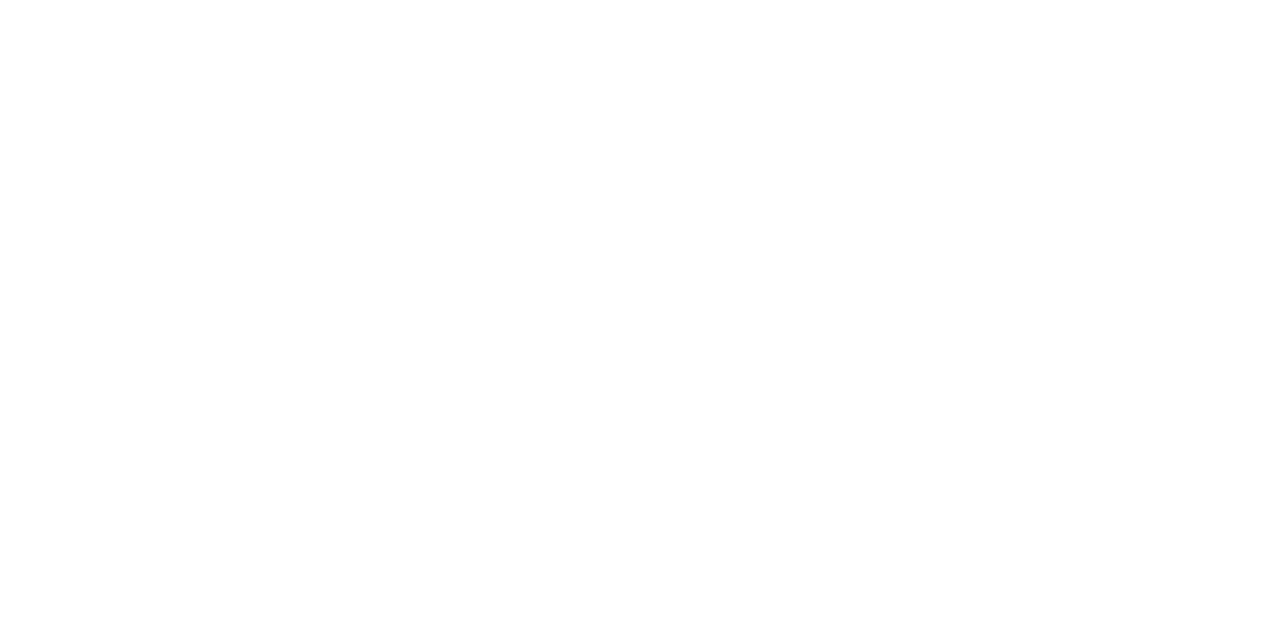
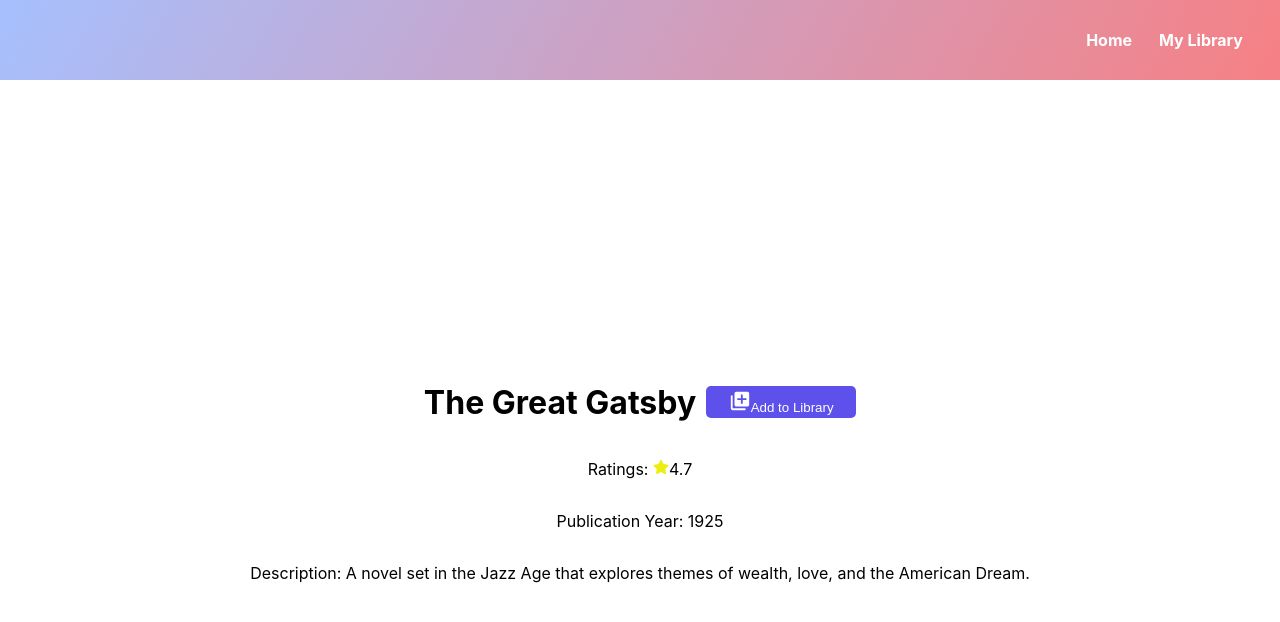
Before and after one commit to sharonrajkondapaturi/bookSample, a React (Create React App) app: page /bookDetails/1 in a window 1280 px wide. Shown: the top 622 px of the page. Built offline with nearby package versions, Linux system fonts and the light colour scheme.

Commit message:
second-commit

```diff
--- a/src/App.js
+++ b/src/App.js
@@ -1,3 +1,4 @@
+import {useState} from 'react'
 import {BrowserRouter,Routes,Route} from 'react-router-dom'
 import Home from './components/Home'
 import BookDetails from './components/BookDetails'
@@ -54,10 +55,10 @@
   }
 
 const App = () => {
-  const bookData = bookDetails.books
-  const libraryData = {}
+  const [bookData,setBookDetails] = useState(bookDetails.books)
+  const [libraryData,setLibraryData] = useState([])
   return(
-    <Context.Provider value={{bookData,libraryData}}>
+    <Context.Provider value={{bookData,setBookDetails,libraryData,setLibraryData}}>
       <BrowserRouter>
       <Routes>
       <Route path="/" element={<Home/>}/>
--- a/src/components/BookDetails/index.css
+++ b/src/components/BookDetails/index.css
@@ -0,0 +1,24 @@
+.book-details{
+    display: flex;
+    flex-direction: column;
+    justify-content: center;
+    align-items: center;
+    min-height: 100vh;
+}
+.book-button{
+    border: none;
+    height:32px;
+    width:150px;
+    border-radius: 5px;
+    background-color:#5d50eb ;
+    color:#fff;
+    cursor: pointer;
+    text-align: center;
+    margin-left:10px;
+}
+.book-mini-row{
+    display: flex;
+    flex-direction: row;
+    justify-content: space-between;
+    align-items: center;
+}
--- a/src/components/BookDetails/index.js
+++ b/src/components/BookDetails/index.js
@@ -1,8 +1,38 @@
-import {useState} from 'react'
+import {useState,useContext} from 'react'
+import { MdLibraryAdd } from "react-icons/md";
+import { FaStar } from "react-icons/fa";
 import { useParams } from 'react-router-dom'
+import Header from '../Header'
+import Context from '../../context/Context'
+import './index.css'
 
 const BookDetails = ()=>{
     const {id} = useParams()
+    const {bookData,libraryData,setLibraryData} = useContext(Context)
+    const displayBook = bookData[id-1]
+
+    const onLibrary = ()=>{
+        const newLibrary = displayBook
+        setLibraryData(...libraryData,newLibrary)
+    }
+
+    return(
+        <>
+            <Header/>
+            <div className='book-details'>
+            <div className='book-mini-row'>
+            <h1>{displayBook.title}</h1>
+            <button type="button" className="book-button" onClick={onLibrary}>
+            <MdLibraryAdd size={22}/>
+            Add to Library
+            </button>
+            </div>
+            <p>Ratings: <FaStar color="#eded11"/>{displayBook.rating}</p>
+            <p>Publication Year: {displayBook.publication_year}</p>
+            <p>Description: {displayBook.description}</p>
+            </div>
+        </>
+    )
 }
 
 export default BookDetails
--- a/src/components/BookList/index.css
+++ b/src/components/BookList/index.css
@@ -16,8 +16,10 @@
 .book-span{
     margin-bottom:5px;
 }
+
 .book-head{
     font-size:24px;
     text-align: center;
     font-weight:500;
+    margin-right: 5px;
 }
--- a/src/components/BookList/index.js
+++ b/src/components/BookList/index.js
@@ -8,7 +8,7 @@
     const navigate = useNavigate()
 
     const onBookDetails = ()=>{
-        navigate(`bookDetails/:${id}`)
+        navigate(`/bookDetails/${id}`)
     }
     return(
         <li className='book-list' onClick={onBookDetails}>
--- a/src/components/Header/index.js
+++ b/src/components/Header/index.js
@@ -6,7 +6,6 @@
     <header className='nav-back'>
         <nav>
             <a className="nav-ele" href="/">Home</a>
-            <a className="nav-ele" href="/bookDetails">Book Details</a>
             <a className="nav-ele" href="/myLibrary">My Library</a>
         </nav>
     </header>
--- a/src/components/Home/index.js
+++ b/src/components/Home/index.js
@@ -1,6 +1,7 @@
-import {useState} from 'react'
+import {useState,useContext} from 'react'
 import Header from '../Header'
 import BookList from '../BookList'
+import Context from '../../context/Context.js'
 import './index.css'
 
 const bookDetails = {
@@ -53,13 +54,13 @@
     }
 
 const Home = ()=>{
-    const [bookData, setBookDetails] = useState(bookDetails.books)
+    const {bookData,setBookDetails} = useContext(Context)
     const [bookType, setBookType] = useState('')
     const onBooks = ()=>(
         <ul className='book-unlist'>
             {
             bookData.map(eachBook=>
-                <BookList key={eachBook.id} book={eachBook}/>
+            <BookList key={eachBook.id} book={eachBook}/>
             )
             }
         </ul>
@@ -68,7 +69,6 @@
     const onBookDetails = (event)=>{
         setBookType(bookType)
         const filterBooks = bookDetails.books.filter(book => book.title.toLowerCase().includes(event.target.value.toLowerCase()))
-        console.log(filterBooks)
         setBookDetails(filterBooks)
     }
 
```
Also changed, not shown: src/components/Library/index.css (added), src/components/Library/index.js (added).
